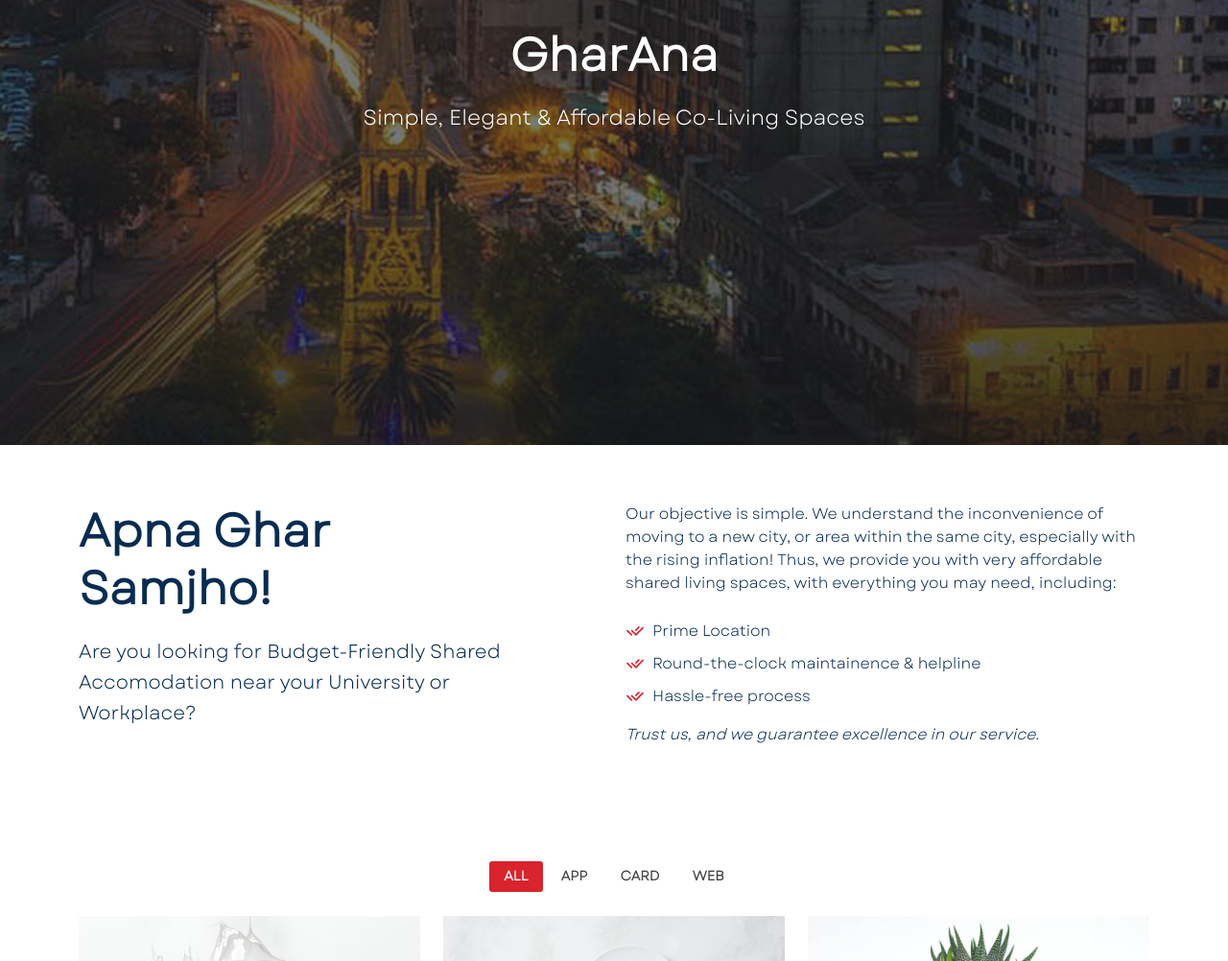
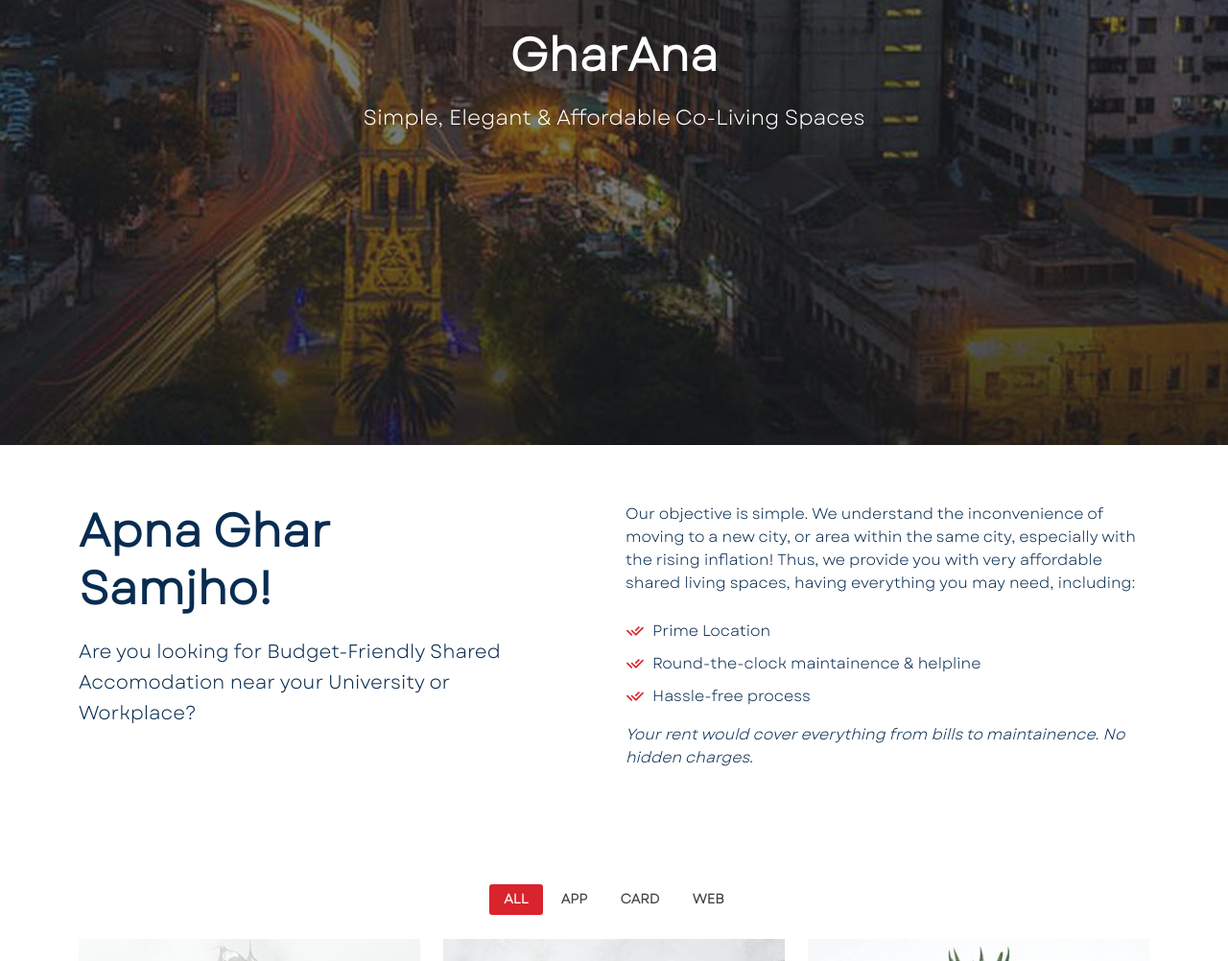
Before and after one commit to Zunairviqar/Co-living, a plain HTML site: page index.html in a window 1280 px wide. Shown: the part 336-1338 px from the top of the page at 96% size. Drawn offline with Linux system fonts and the light colour scheme; a script that the page names is missing; files whose address does not match are found by name.

Commit message:
Update index.html

```diff
--- a/index.html
+++ b/index.html
@@ -95,7 +95,7 @@
             <p>
               Our objective is simple. We understand the inconvenience of moving to a new city, or area within the same city,
               especially with the rising inflation!
-              Thus, we provide you with very affordable shared living spaces, with everything you may need, including:
+              Thus, we provide you with very affordable shared living spaces, having everything you may need, including:
             </p>
             <ul>
               <li><i class="ri-check-double-line"></i> Prime Location</li>
@@ -103,7 +103,7 @@
               <li><i class="ri-check-double-line"></i> Hassle-free process</li>
             </ul>
             <p class="fst-italic">
-              Trust us, and we guarantee excellence in our service.
+              Your rent would cover everything from bills to maintainence. No hidden charges.
             </p>
           </div>
         </div>
```
